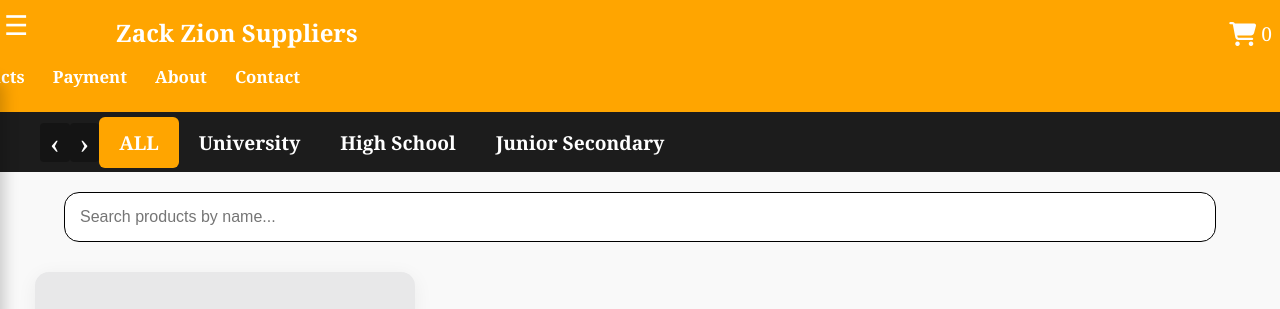
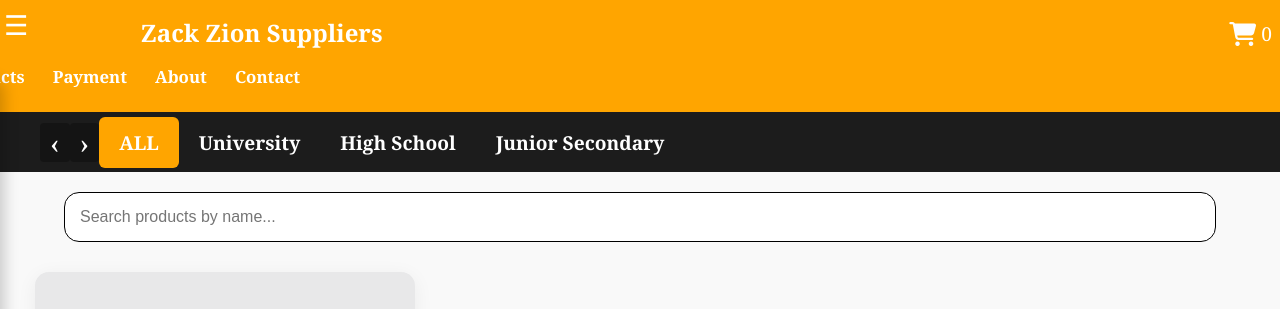
Before and after one commit to Alvin-Kimani7391/school, a website: page public/index.html in a window 1280 px wide. Shown: the top 309 px of the page. Drawn offline with Linux system fonts and the light colour scheme.

Commit message:
Update frontend files

```diff
--- a/public/cars.css
+++ b/public/cars.css
@@ -1048,7 +1048,7 @@
   header p {
 
     font-size: 1.5em;
-    margin-left: 8%;
+    margin-left: 10%;
   }
   header button{
     font-size: 0.8em;
```
